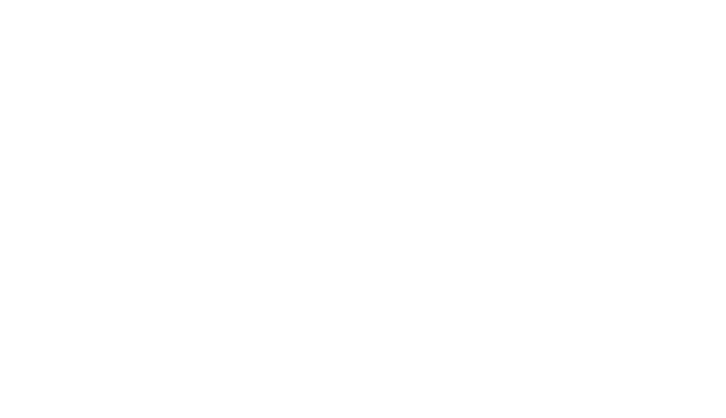
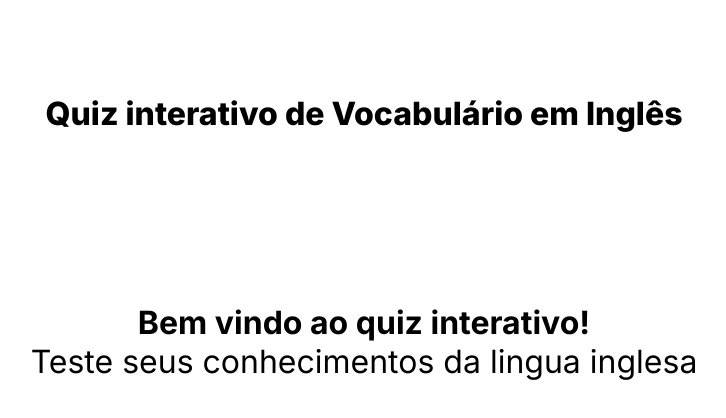
Before and after one commit to RichardRodriguesGomesDeJesus/quiz-english, a React (Create React App) app: page / in a window 1280 px wide. Shown: the top 418 px of the page, without its empty margins (276-1002 px from the left). Built offline with nearby package versions, Linux system fonts and the light colour scheme.

Commit message:
Criado main  na pagina home

```diff
--- a/src/App.js
+++ b/src/App.js
@@ -1,6 +1,59 @@
+import styled from "styled-components";
 
-function App() {
-  return (<></>);
+const Comtainer = styled.main`
+  display: flex;
+  flex-direction:column;
+  *{
+    font-family: "Inter", sans-serif;
+  }
+`
+const Title = styled.h1`
+  font-weight:800;
+  text-align: center;
+  margin: 86px 0 0;
+  @media screen and (min-width: 0){
+    font-size:16px;
+  }
+  @media screen and (min-width: 768px){
+    font-size:24px;
+  }
+  @media screen and (min-width: 1024px){
+    font-size:32px;
+  }
+`
+const Text = styled.p`
+  font-weight:400;
+  text-align: center;
+  margin: 170px 0 0;
+  @media screen and (min-width: 0){
+    font-size:16px;
+    strong{
+      font-size:16px;
+    }
+  }
+  @media screen and (min-width: 768px){
+    font-size:24px;
+    strong{
+      font-size:24px;
+    }
+  }
+  @media screen and (min-width: 1024px){
+    font-size:32px;
+    strong{
+      font-size:32px;
+    }
+  }
+`
+
+export default function App() {
+  return (
+    <Comtainer>
+      <Title>Quiz interativo de Vocabulário em Inglês</Title>
+      <Text>
+        <strong>Bem vindo ao quiz interativo!</strong>
+        <br/>
+        Teste seus conhecimentos da lingua inglesa
+      </Text>
+    </Comtainer>
+  );
 }
-
-export default App;
--- a/src/index.js
+++ b/src/index.js
@@ -5,6 +5,9 @@ import App from './App';
 const root = ReactDOM.createRoot(document.getElementById('root'));
 root.render(
   <React.StrictMode>
+    <style>
+    @import url('https://fonts.googleapis.com/css2?family=Inter:wght@100..900&display=swap');
+    </style>
     <App />
   </React.StrictMode>
 );
```
